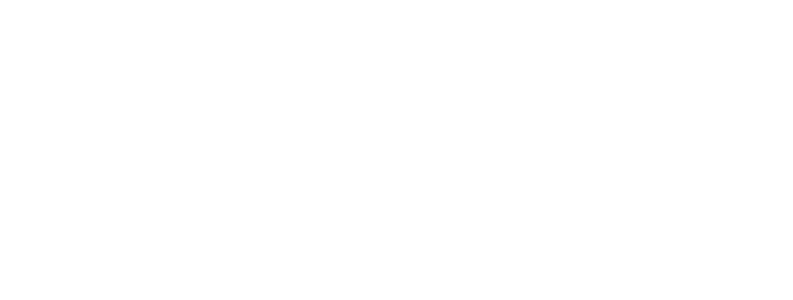
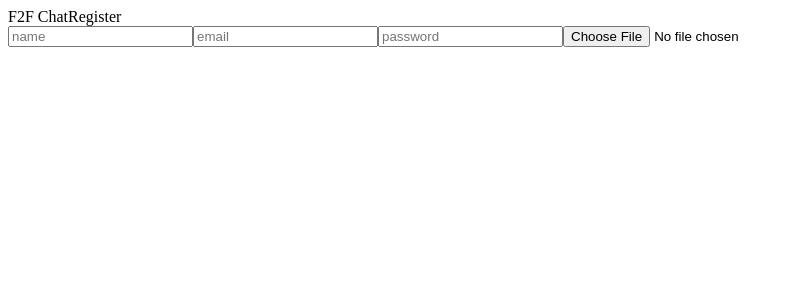
Before and after one commit to RosenGeorgievvv/React-blog-system, a React (Vite) app: page / in a window 1280 px wide. Shown: the top 300 px of the page, without its empty margins (0-793 px from the left). Built offline with nearby package versions, Linux system fonts and the light colour scheme.

Commit message:
Register component creation

```diff
--- a/src/App.jsx
+++ b/src/App.jsx
@@ -1,9 +1,10 @@
+import Register from "./pages/Register"
 
 function App() {
 
   return (
     <>
-
+    <Register />
     </>
   )
 }
--- a/src/pages/Register.jsx
+++ b/src/pages/Register.jsx
@@ -2,7 +2,18 @@
 
 const Register = () => {
   return (
-    <div>Register</div>
+    <div className='main-form'>
+        <div className='main-wrapper'>
+            <span className='header'>F2F Chat</span>
+            <span className='title'>Register</span>
+            <form>
+                <input type='text' placeholder='name'/>
+                <input type='email' placeholder='email'/>
+                <input type='password' placeholder='password'/>
+                <input type='file' />
+            </form>
+        </div>
+    </div>
   )
 }
 
```
